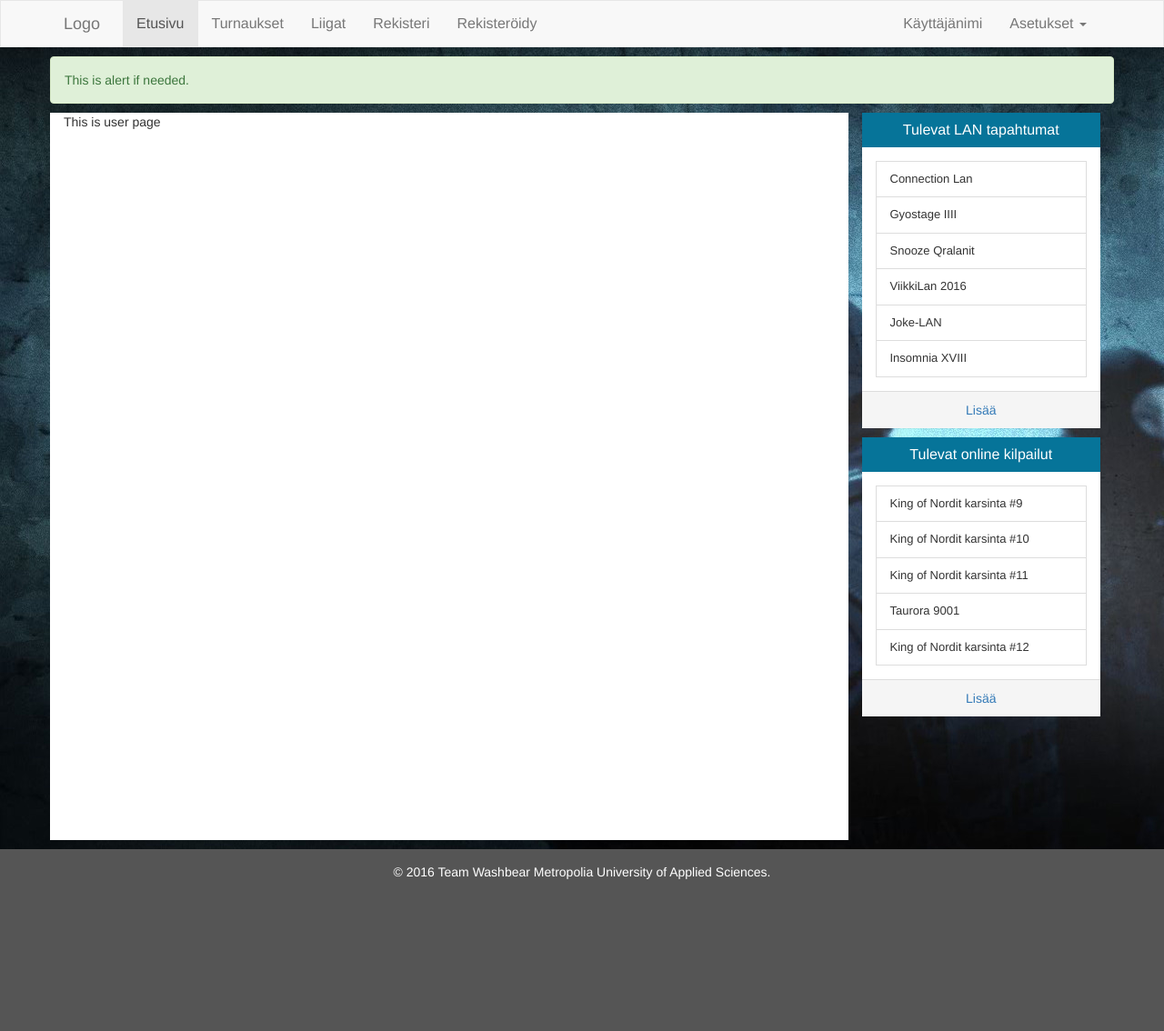
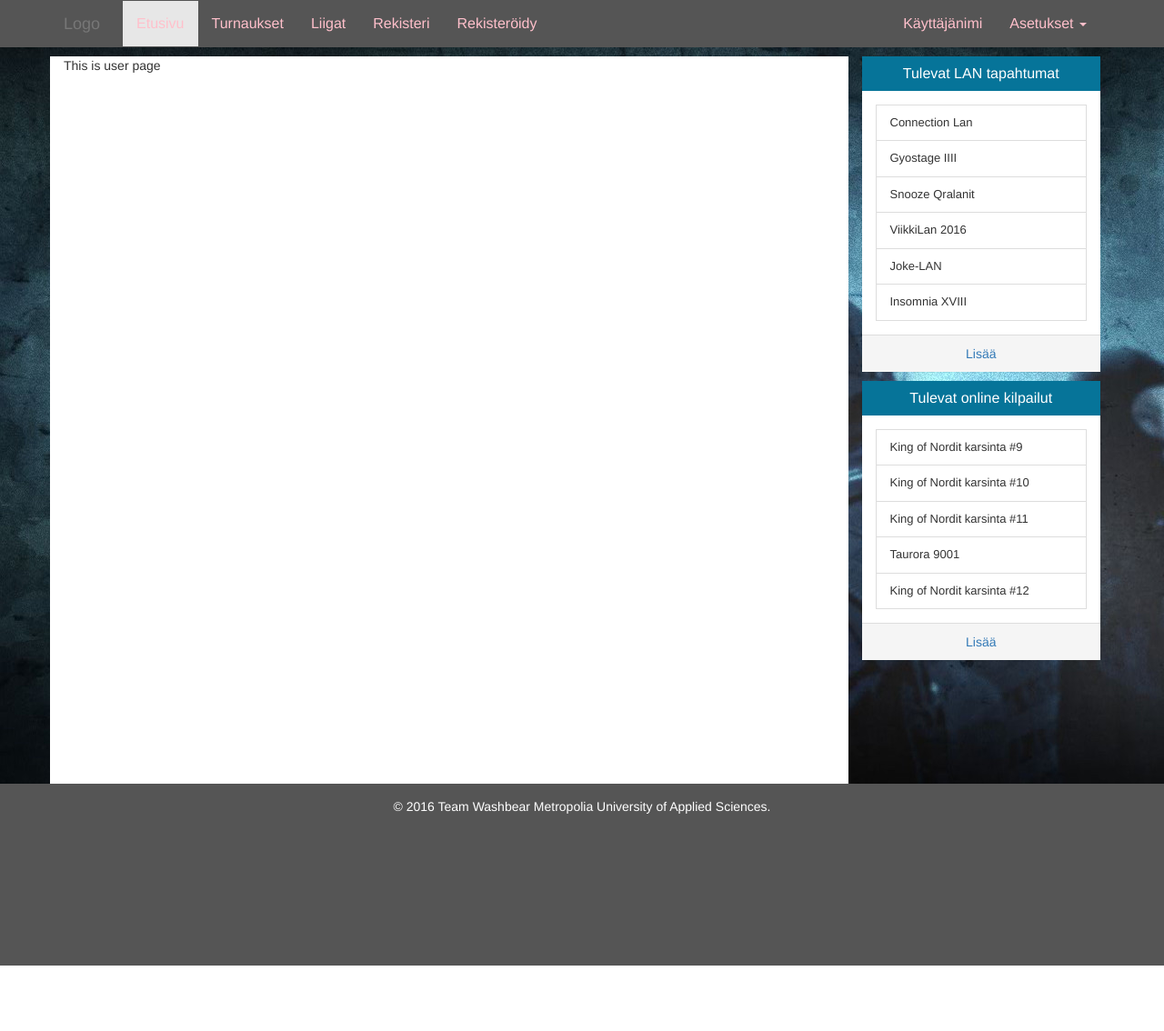
Before and after one commit to halogeeni/esports-system, a web app: file public/user.html in a window 1280 px wide. Shown: the whole page at 91% size. After the commit the page ends 1062 px from the top, so only its background shows below. Run offline with its HTML, style and script files only (its server is not run), Linux system fonts and the light colour scheme; some libraries are stand-ins or nearby versions.

Commit message:
save, epic värit

```diff
--- a/public/stylesheets/style.css
+++ b/public/stylesheets/style.css
@@ -1,13 +1,19 @@
 /* ----- Navigation ----- */
 .navbar {
+  background-color: #555;
   margin-bottom: 10px;
   border-radius: 0;
+  border-color: #555;
   font-size: 16px;
 }
 
 .navbar-brand {
   /*padding: 0px;*/
   margin-right: 10px;
+}
+
+.navbar-nav a {
+  color: pink !important;
 }
 
 /* ----- Alert box ----- */
@@ -18,7 +24,7 @@
 /* ----- Content ----- */
 #wrapper {
   /*background-color: #ccc;*/
-  margin-bottom: 10px;
+  /*margin-bottom: 10px;*/
 }
 
 #main_content {
--- a/public/templates/alert.html
+++ b/public/templates/alert.html
@@ -1,4 +1,4 @@
-<div class="container text-left">
+<div ng-show="false" class="container text-left">
   <div class="row">
     <div id="alertbox" class="alert alert-success" role="alert">
       <p>This is alert if needed.</p>
```
